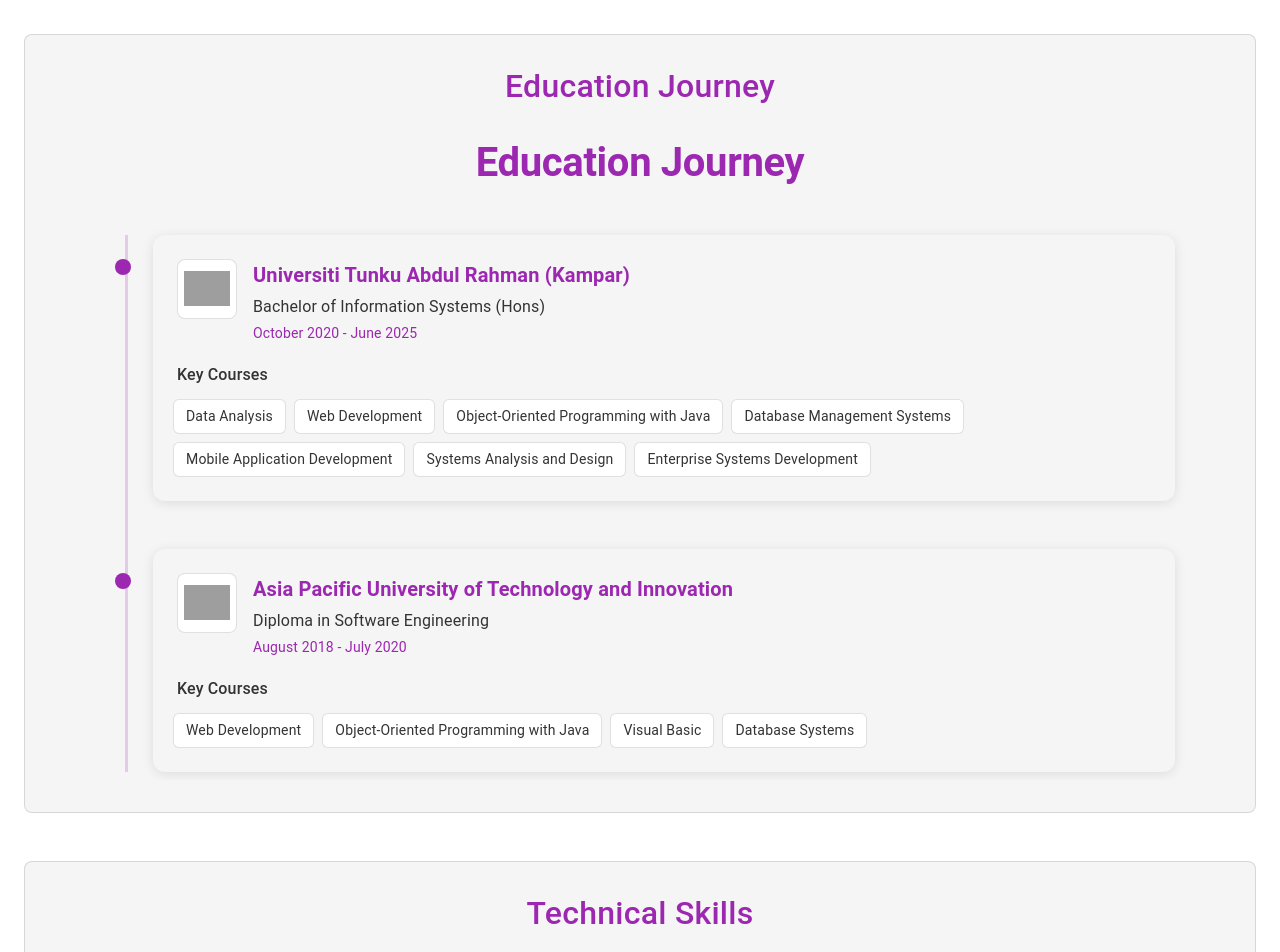
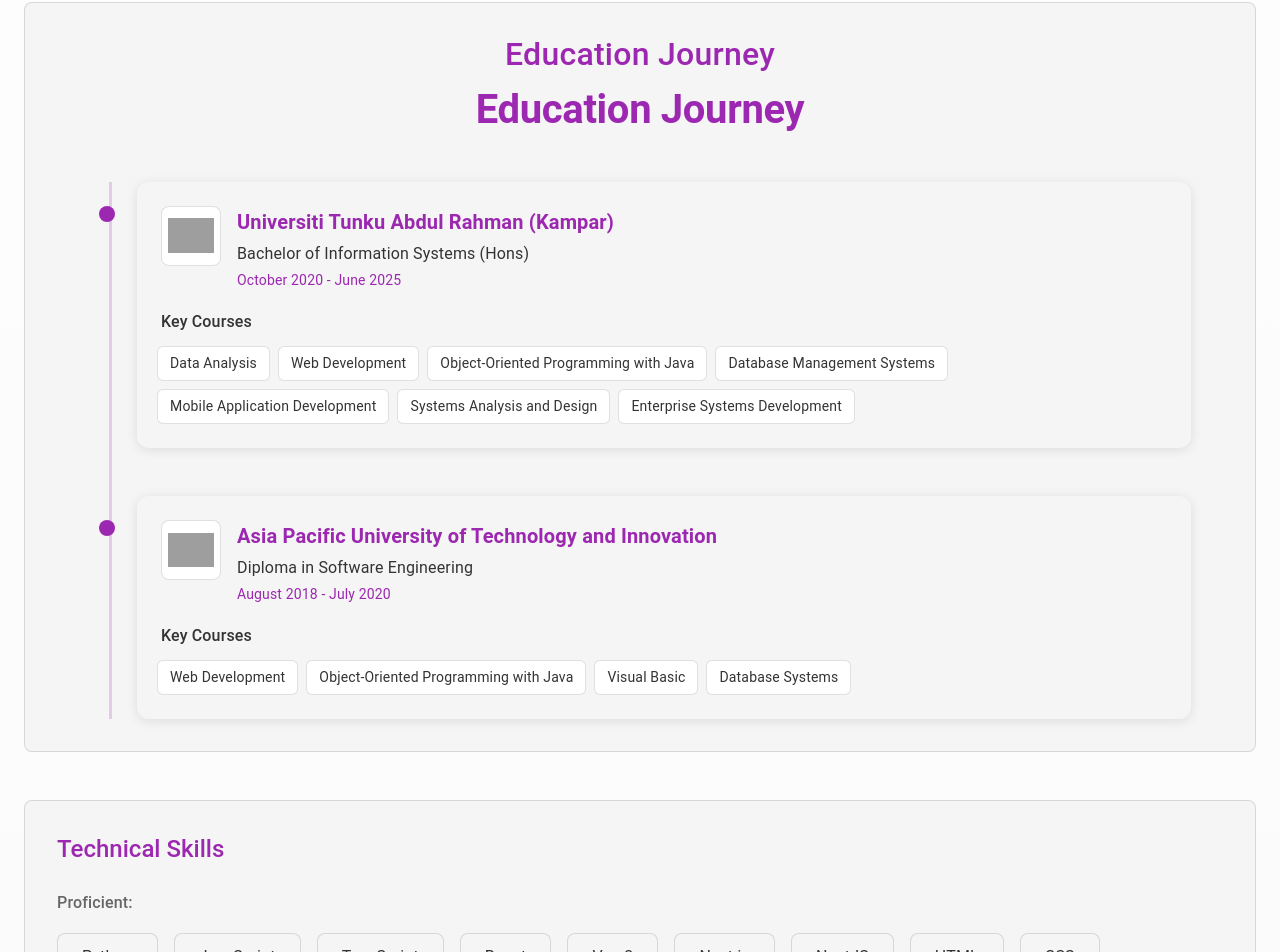
Before and after one commit to yewzhihao3/portfolio, a React (Create React App) app: page / in a window 1280 px wide. Shown: the part 1000-1952 px from the top of the page. Built offline with nearby package versions, Linux system fonts and the light colour scheme; grey boxes are pictures that could not be loaded.

Commit message:
feat: Revamp About section with framer-motion animations, streamlined layout, and improved typography for enhanced user engagement

```diff
--- a/src/sections/About.tsx
+++ b/src/sections/About.tsx
@@ -1,20 +1,12 @@
 import React from "react";
-import {
-  Container,
-  Typography,
-  Box,
-  Paper,
-  useTheme,
-  useMediaQuery,
-} from "@mui/material";
+import { Container, Typography, Box, Paper } from "@mui/material";
+import { motion } from "framer-motion";
 import EducationTimeline from "../components/EducationTimeline";
 import Skills from "../components/Skills";
 import { SCHOOL_LOGOS } from "../utils/types";
+import { fadeInUp, staggerContainer, scaleIn } from "../utils/animation";
 
 const About = () => {
-  const theme = useTheme();
-  const isMobile = useMediaQuery(theme.breakpoints.down("sm"));
-
   const education = [
     {
       school: "Universiti Tunku Abdul Rahman (Kampar)",
@@ -47,30 +39,23 @@
 
   return (
     <Box
-      sx={{
-        py: { xs: 6, sm: 8, md: 12 },
-        minHeight: "100vh",
-        display: "flex",
-        flexDirection: "column",
-        justifyContent: "center",
-        bgcolor: "background.default",
-      }}
+      component={motion.div}
+      variants={staggerContainer}
+      initial="hidden"
+      whileInView="visible"
+      viewport={{ once: true, amount: 0.3 }}
+      sx={{ py: 8, minHeight: "90vh" }}
     >
       <Container maxWidth="lg">
+        <motion.div variants={fadeInUp}>
           <Typography
             variant="h2"
             component="h2"
+            gutterBottom
             align="center"
             sx={{
               fontWeight: 300,
-            mb: { xs: 4, sm: 6 },
-            fontSize: { xs: "2rem", sm: "2.5rem", md: "3.5rem" },
-            background:
-              theme.palette.mode === "dark"
-                ? "linear-gradient(45deg, #ba68c8 30%, #9c27b0 90%)"
-                : "linear-gradient(45deg, #7b1fa2 30%, #9c27b0 90%)",
-            WebkitBackgroundClip: "text",
-            WebkitTextFillColor: "transparent",
+              mb: 6,
               "&::after": {
                 content: '""',
                 display: "block",
@@ -83,31 +68,18 @@
           >
             About Me
           </Typography>
+        </motion.div>
 
-        <Box
-          sx={{
-            display: "flex",
-            flexDirection: "column",
-            gap: { xs: 3, sm: 4, md: 6 },
-            mx: "auto",
-            maxWidth: "100%",
-          }}
-        >
+        <Box sx={{ display: "flex", flexDirection: "column", gap: 6 }}>
+          <motion.div variants={scaleIn}>
             <Paper
               elevation={0}
               sx={{
-              p: { xs: 2, sm: 3, md: 4 },
+                p: 4,
                 bgcolor: "background.paper",
                 borderRadius: 2,
                 border: "1px solid",
                 borderColor: "divider",
-              overflow: "hidden",
-              transition:
-                "transform 0.3s ease-in-out, box-shadow 0.3s ease-in-out",
-              "&:hover": {
-                transform: "translateY(-4px)",
-                boxShadow: theme.shadows[4],
-              },
               }}
             >
               <Typography
@@ -115,78 +87,32 @@
                 gutterBottom
                 sx={{
                   fontWeight: 500,
+                  mx: 4,
                   textAlign: "center",
                   color: "primary.main",
-                fontSize: { xs: "1.5rem", sm: "1.75rem", md: "2rem" },
-                mb: { xs: 2, sm: 3, md: 4 },
                 }}
               >
                 Education Journey
               </Typography>
 
-            <Box
-              sx={{
-                maxWidth: "100%",
-                overflowX: "auto",
-                overflowY: "hidden",
-                pb: 1,
-                "&::-webkit-scrollbar": {
-                  height: "6px",
-                },
-                "&::-webkit-scrollbar-track": {
-                  bgcolor: "background.default",
-                  borderRadius: "3px",
-                },
-                "&::-webkit-scrollbar-thumb": {
-                  bgcolor: "primary.main",
-                  borderRadius: "3px",
-                  opacity: 0.7,
-                },
-              }}
-            >
-              <Box
-                sx={{
-                  minWidth: isMobile ? "600px" : "auto",
-                  px: { xs: 1, sm: 2 },
-                }}
-              >
               <EducationTimeline education={education} />
-              </Box>
-            </Box>
             </Paper>
+          </motion.div>
 
+          <motion.div variants={scaleIn}>
             <Paper
               elevation={0}
               sx={{
-              p: { xs: 2, sm: 3, md: 4 },
+                p: 4,
                 bgcolor: "background.paper",
                 borderRadius: 2,
                 border: "1px solid",
                 borderColor: "divider",
-              overflow: "hidden",
-              transition:
-                "transform 0.3s ease-in-out, box-shadow 0.3s ease-in-out",
-              "&:hover": {
-                transform: "translateY(-4px)",
-                boxShadow: theme.shadows[4],
-              },
               }}
             >
-            <Typography
-              variant="h4"
-              gutterBottom
-              sx={{
-                fontWeight: 500,
-                textAlign: "center",
-                color: "primary.main",
-                fontSize: { xs: "1.5rem", sm: "1.75rem", md: "2rem" },
-                mb: { xs: 2, sm: 3, md: 4 },
-              }}
-            >
-              Technical Skills
-            </Typography>
               <Skills />
             </Paper>
+          </motion.div>
         </Box>
       </Container>
     </Box>
```
Lines whose indentation alone changed are shown as unchanged.
